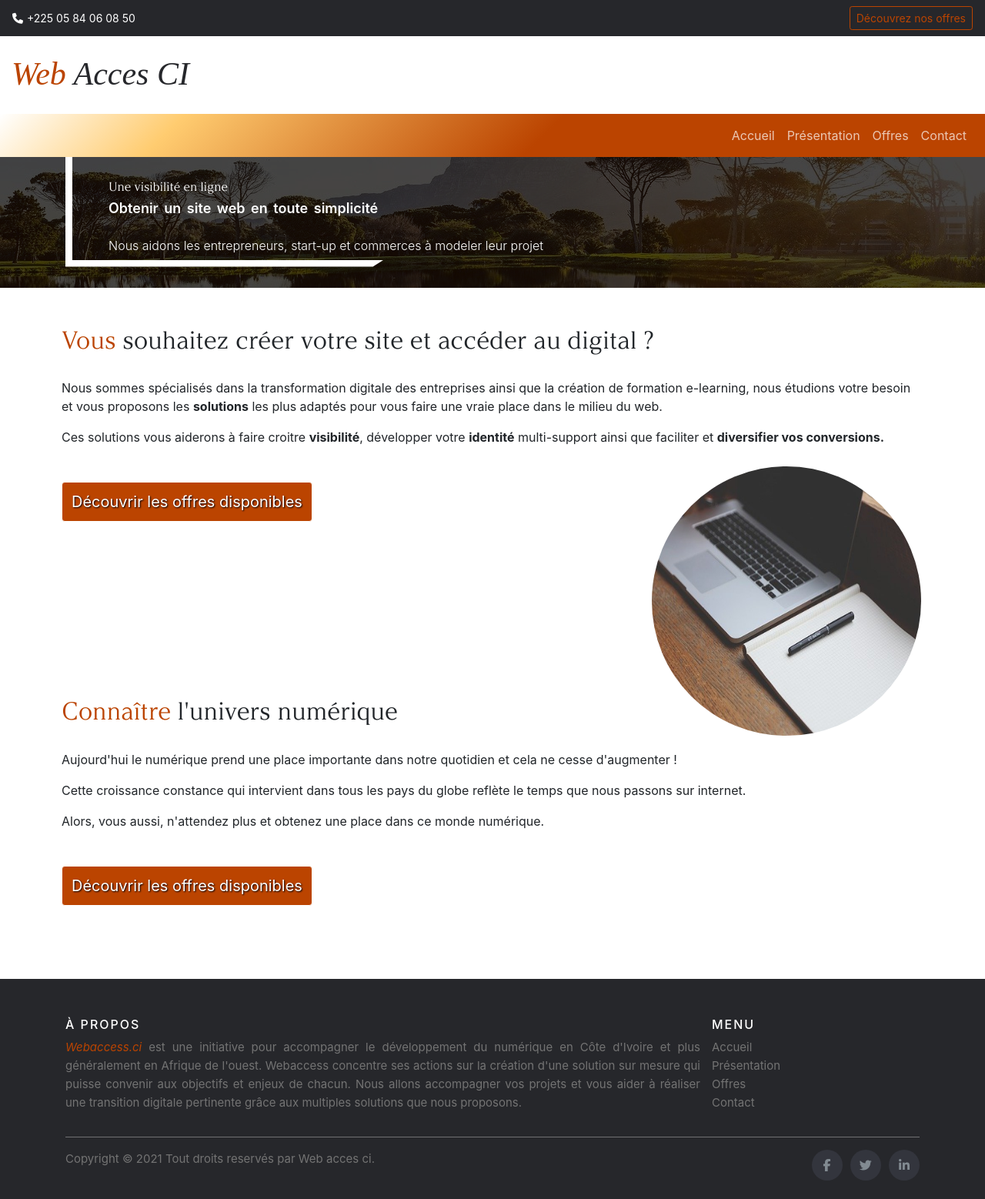
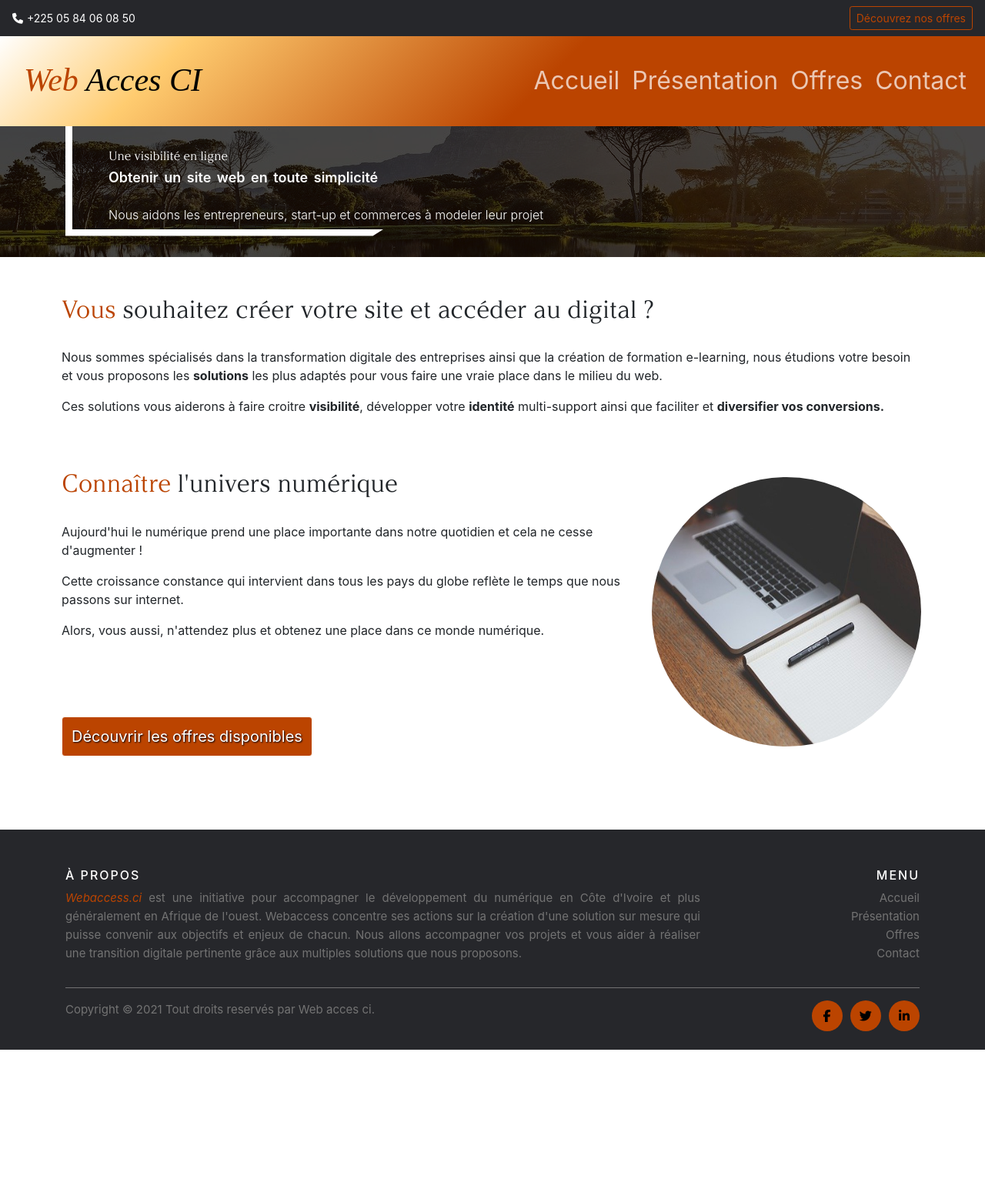
Before and after one commit to gozac/webaccess, a Symfony app: template templates/page/index.html.twig in a window 1280 px wide. Shown: the whole page at 77% size. After the commit the page ends 1364 px from the top, so only its background shows below. Run offline with Twig, Linux system fonts and the light colour scheme; the template is opened without the code that fills it, so the values that code supplies are empty; some libraries are stand-ins or nearby versions; some web fonts are replaced.

Commit message:
design change

```diff
--- a/public/css/style.css
+++ b/public/css/style.css
@@ -119,6 +119,7 @@ h2 {
 
 .home-p {
   font-size: 16px;
+  margin-bottom: 70px;
 }
 
 .home-p h2 {
@@ -213,7 +214,7 @@ h2 {
   margin-left:6px;
   margin-right:0;
   border-radius:100%;
-  background-color:#33353d
+  background-color:#bb4400;
 }
 .copyright-text
 {
@@ -258,7 +259,7 @@ h2 {
 }
 .social-icons a{
   background-color:#eceeef;
-  color:#818a91;
+  color:black;
   font-size:16px;
   display:inline-block;
   line-height:44px;
--- a/templates/page/about.html.twig
+++ b/templates/page/about.html.twig
@@ -15,13 +15,13 @@
 					<footer class="blockquote-footer">Bakayoko Isaac fondateur de <cite style="color: #bb4400" title="Source Title">Web Access ci</cite></footer>
 				</blockquote>
 			</div>
-			<div class="pt-5 col-md-9">
+			<div class="pt-5 col-md-8">
 				<h2>La création de Web Access CI</h2>
 				<p style="margin-bottom: 30px;">Web Access CI est une entreprise fondée par Bakayoko Isaac en 2021 qui accompagne tous ceux et celles qui souhaitent digitaliser leurs activités et leurs projets. Le but est d’accompagner le développement et le besoin du Numérique croissant en Côte d'Ivoire et plus généralement en Afrique de l’Ouest.</p>
 				<h2>L'objectifs</h2>
 				<p>Le but est de proposer le plus de solutions innovante aux acteurs ivoirien jusqu'a que celle-ci s'adapte et s'imprègne des challenges de l'Afrique afin que celle-ci puissent avoir une méthodologie qui lui est propre</p>
 			</div>
-			<div class="pt-md-5 col-md-3">
+			<div class="pt-md-5 col-md-3" style="text-align: right">
 				<img src="https://cdn.pixabay.com/photo/2019/07/14/16/27/pen-4337521_960_720.jpg" width="250px" height="250px" style="border-radius: 50%">
 			</div>
 			<div class="col-md-12 mb-5">
--- a/templates/page/base.html.twig
+++ b/templates/page/base.html.twig
@@ -25,7 +25,7 @@
                     "email": "mrgozac@gmail.com",
                     "image": {
                         "@type": "ImageObject",
-                        "url": "https://media-exp1.licdn.com/dms/image/C4D03AQEClKxefYXe3Q/profile-displayphoto-shrink_400_400/0/1571673457856?e=1625097600&v=beta&t=7gvvPf766DvSQvyc4mah2WcnxbelDvgTe-bxut22GWM"
+                        "url": "http://www.webacces.ci/images/isaac-buste.jpg"
                     },
                     "jobTitle": "Entrepreneur Digital",
                     "telephone": "(225) 0584060850",
@@ -62,18 +62,17 @@
                                 <a class="btn btn-sm btn-outline-webaccess ml-auto" type="button" href="{{ path('offres') }}">Découvrez nos offres</a>
                             </nav>
                         </div>
-                        <div name="logo" class="logo-padding">
-                            <a href="{{ path('home') }}"><span style="color: #bb4400">Web</span> Acces CI</a>
-                        </div>
                         {% block navbar%}
                             <div name="menu" class="menu">
                                 <nav class="navbar sticky-top navbar-static-top navbar-expand-md navbar-dark bg-menu-wa">
-                                    <a class="navbar-brand" href="#"></a>
+                                    <div name="logo" class="navbar-brand logo-padding">
+                                        <a href="{{ path('home') }}"><span style="color: #bb4400">Web</span><span style="color: black"> Acces CI</span></a>
+                                    </div>
                                     <button class="pull-left navbar-toggler navbar-left" type="button" data-toggle="collapse" data-target="#navbarNav" aria-controls="navbarNav"aria-expanded="false" aria-label="Toggle navigation">
                                         <span class="navbar-toggler-icon"></span>
                                     </button>
                                     <div class="collapse navbar-collapse" id="navbarNav">
-                                        <ul class="navbar-nav ml-auto">
+                                        <ul class="navbar-nav ml-auto" style="font-size: 2rem">
                                             <li class="nav-item ml-auto">
                                                 <a class="nav-link" href="{{ path('home') }}">Accueil<span class="sr-only">(current-template-add-active-class)</span></a>
                                             </li>
@@ -108,7 +107,7 @@
                                     <p class="text-justify"><i style="color: #bb4400">Webaccess.ci</i> est une initiative pour accompagner le développement du numérique en Côte d'Ivoire et plus généralement en Afrique de l'ouest. Webaccess concentre ses actions sur la création d'une solution sur mesure qui puisse convenir aux objectifs et enjeux de chacun. Nous allons accompagner vos projets et vous aider à réaliser une transition digitale pertinente grâce aux multiples solutions que nous proposons.</p>
                                 </div>
 
-                                <div class="col-sm-4 col-md-3" style="width: 25%;padding-left: 0px">
+                                <div class="col-sm-4 col-md-3" style="width: 25%;padding-left: 0px;text-align: right;">
                                     <h6>Menu</h6>
                                     <ul class="footer-links">
                                         <li><a href="{{ path('home') }}">Accueil</a></li>
@@ -130,9 +129,9 @@
 
                                 <div class="col-md-4 col-sm-6 col-xs-12">
                                     <ul class="social-icons">
-                                        <li><a class="facebook" href="#"><i class="fa fa-facebook"></i></a></li>
-                                        <li><a class="twitter" href="#"><i class="fa fa-twitter"></i></a></li>
-                                        <li><a class="linkedin" href="https://www.linkedin.com/in/isaac-bakayoko-835b1397"><i class="fa fa-linkedin"></i></a></li>
+                                        <li><a class="facebook" href="www.facebook.com/webaccessCI"><i class="fa fa-facebook"></i></a></li>
+                                        <li><a class="twitter" href="twitter.com/_gozac"><i class="fa fa-twitter"></i></a></li>
+                                        <li><a class="linkedin" href="www.linkedin.com/company/76567103"><i class="fa fa-linkedin"></i></a></li>
                                     </ul>
                                 </div>
                             </div>
--- a/templates/page/contact.html.twig
+++ b/templates/page/contact.html.twig
@@ -5,13 +5,13 @@
 	<div class="px-md-5" style="background: #cac1c1">
 		<div class="p-md-5" style="background: white; box-shadow: 0px 0px 10px 10px #aaa1a1">
 			<div class="col-md-12"><h1 class="pb-3" style="text-align: center;">Nous contacter</h1></div>
-			<div class="row">
+			<div class="d-flex justify-content-center">
 				<div class="col-md-5">
 					<p>Web Access CI</p>
 					<p>Quartier de la Djorogobité 1 Star 14 Angre 9eme Abidjan</p>
 					<p>+2250584060850</p>
 				</div>
-				<div class="col-md-5">
+				<div class="col-md-3">
 					{{ form(form) }}
 				</div>
 			</div>
--- a/templates/page/contact_success.html.twig
+++ b/templates/page/contact_success.html.twig
@@ -3,7 +3,7 @@
 
 {% block content %}
 	<div class="px-md-5" style="background: #cac1c1">
-		<div class="px-md-5 row" style="background: white; box-shadow: 0px 0px 10px 10px #aaa1a1">
+		<div class="px-md-5 row d-flex justify-content-center" style="background: white; box-shadow: 0px 0px 10px 10px #aaa1a1">
 			<div>
 				<h2>Votre demande a été prise en compte</h2>
 				<div>
--- a/templates/page/index.html.twig
+++ b/templates/page/index.html.twig
@@ -53,14 +53,6 @@
 		</div>
 		<div class="row">
 			<div class="col-md-8">
-				<a class="btn btn-dark btn-cta" href="{{ path('offres') }}">
-					Découvrir les offres disponibles
-				</a>
-			</div>
-			<div class="col-md-4 image-integre-1">
-				<img src="{{ asset('images/desk-1.jpg') }}" width="350px" height="350px" style="margin-top: 10px;border-radius: 50%">
-			</div>
-			<div class="col-md-12">
 				<div class="home-p">
 					<h2><span>Connaître</span> l'univers numérique</h2>
 					<p>Aujourd'hui le numérique prend une place importante dans notre quotidien et cela ne cesse d'augmenter !</p>
@@ -71,6 +63,9 @@
 					Découvrir les offres disponibles
 				</a>
 			</div>
+			<div class="col-md-4 image-integre-1">
+				<img src="{{ asset('images/desk-1.jpg') }}" width="350px" height="350px" style="margin-top: 10px;border-radius: 50%">
+			</div>
 		</div>
 	</div>
 {% endblock %}
```
